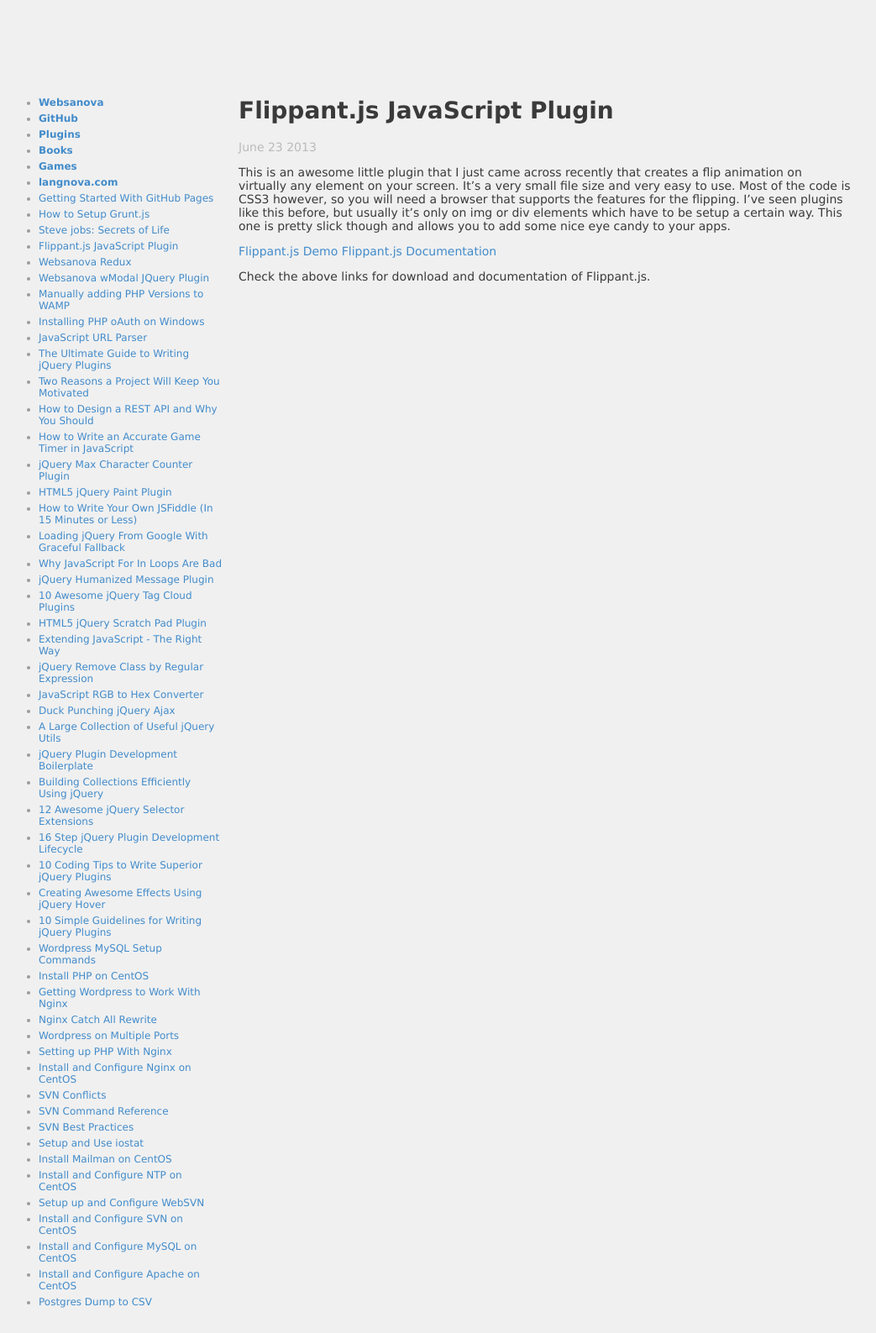
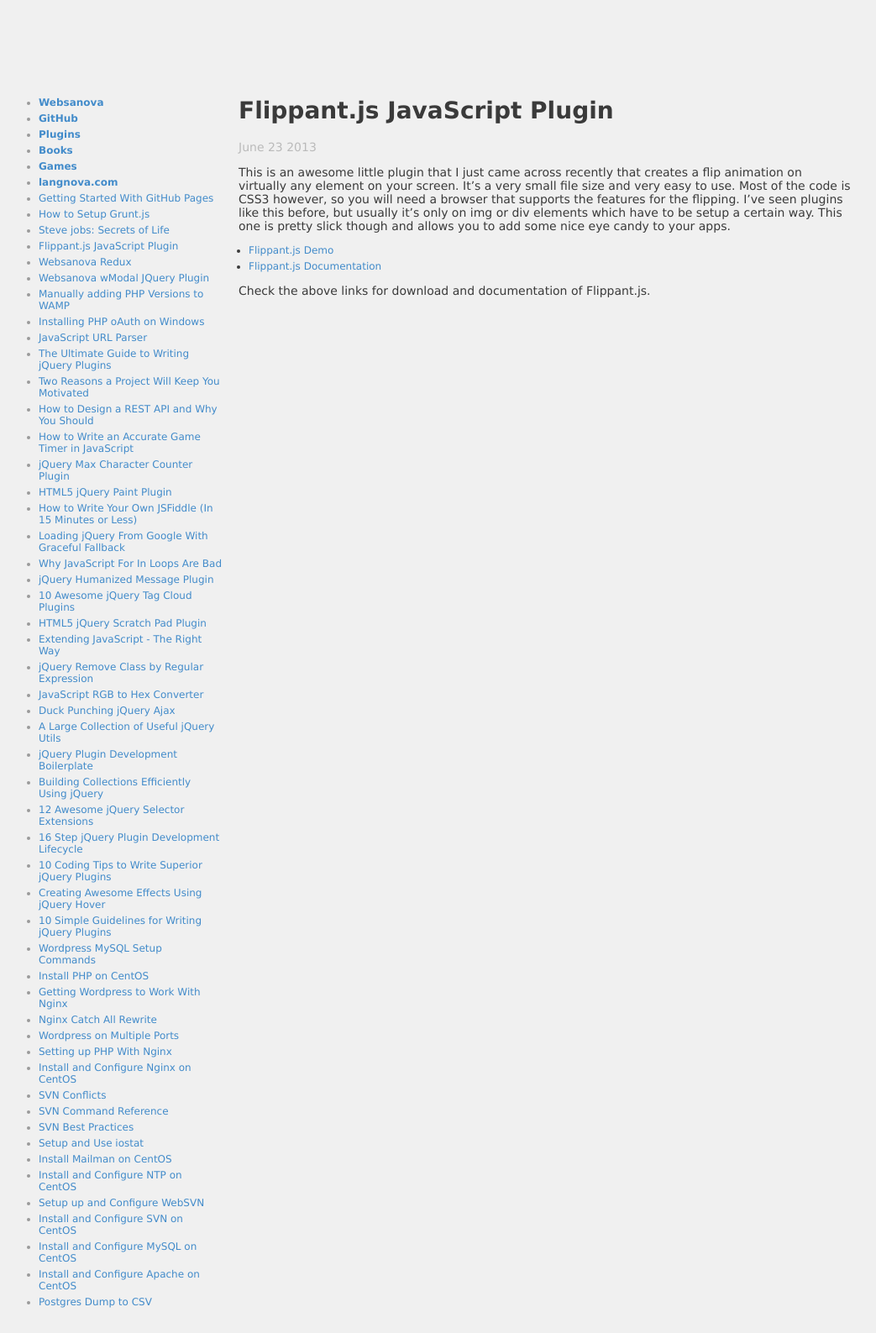
Before and after one commit to websanova/websanova.github.io, a Jekyll site: the page built from flippant-js-javascript-plugin.md, in a window 1280 px wide. Shown: the whole page at 84% size, without its empty margins (116-1159 px from the left). Built offline with Jekyll 4.4.1, drawn with Linux system fonts in a browser that asks for light colours; comment, search, counter and statistics services are not loaded.

Commit message:
Fix bullets.

```diff
--- a/flippant-js-javascript-plugin.md
+++ b/flippant-js-javascript-plugin.md
@@ -8,7 +8,7 @@
 
 This is an awesome little plugin that I just came across recently that creates a flip animation on virtually any element on your screen. It’s a very small file size and very easy to use. Most of the code is CSS3 however, so you will need a browser that supports the features for the flipping. I’ve seen plugins like this before, but usually it’s only on img or div elements which have to be setup a certain way. This one is pretty slick though and allows you to add some nice eye candy to your apps.
 
-[Flippant.js Demo](http://mintchaos.github.io/flippant.js/)
-[Flippant.js Documentation](https://github.com/mintchaos/flippant.js#whys-and-hows)
+* [Flippant.js Demo](http://mintchaos.github.io/flippant.js/)
+* [Flippant.js Documentation](https://github.com/mintchaos/flippant.js#whys-and-hows)
 
 Check the above links for download and documentation of Flippant.js.
```
